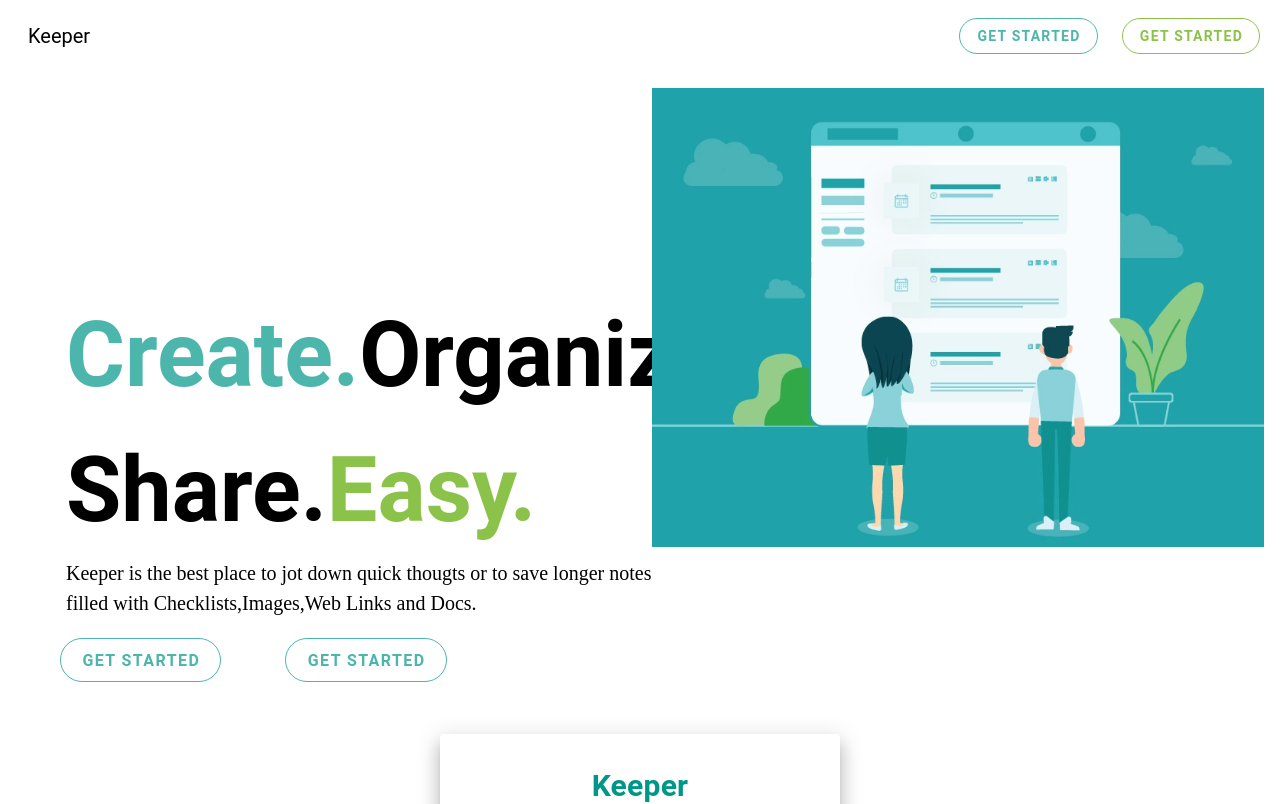
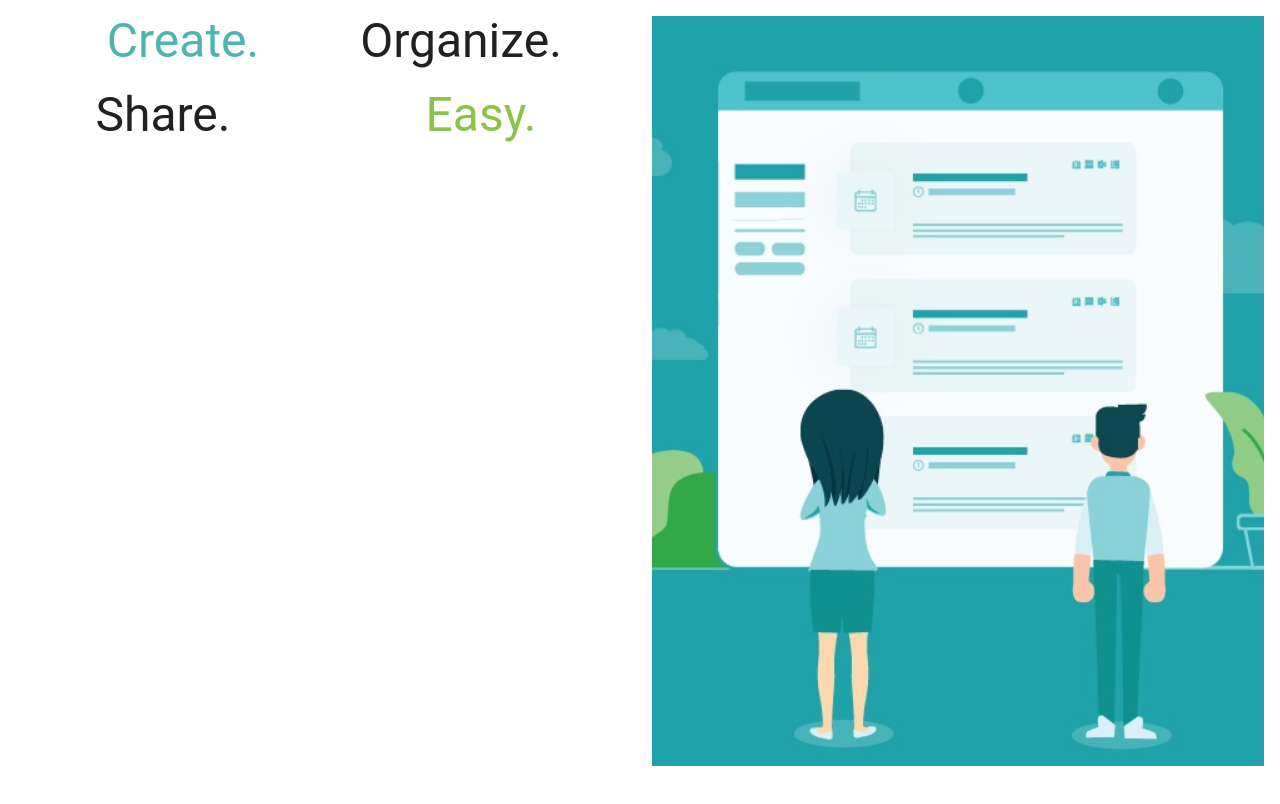
Before and after one commit to Chiragh-itpath/keeper, a Vue app in the folder Frontend/: page / in a window 1280 px wide. Before the commit this address had no page. Shown: the top 804 px of the page. Built offline with nearby package versions, Linux system fonts and the light colour scheme.

Commit message:
Modified homepage

```diff
--- a/Frontend/src/App.vue
+++ b/Frontend/src/App.vue
@@ -1,9 +1,8 @@
 <script setup lang="ts">
-import home from "@/pages/home.vue"
-import login from './pages/LoginPage.vue';
+import home from "@/pages/HomePage.vue"
 </script>
 
 <template>
 <home/>
-<login/>
+<!-- <login/> -->
 </template>
--- /dev/null
+++ b/Frontend/src/components/CardComponent.vue
@@ -0,0 +1,41 @@
+<script setup lang="ts">
+const props = withDefaults(defineProps<{
+    variant?: NonNullable<"flat" | "text" | "elevated" | "tonal" | "outlined" | "plain"> | undefined;
+}>(), {
+    variant: 'flat'
+});
+</script>
+
+<template>
+    <v-row>
+        <v-col cols="12">
+            <v-sheet>
+
+                <v-card :variant="props.variant">
+            <div class="d-flex flex-no-wrap justify-space-between">
+                    <div>
+                        <v-card-title>
+                            <slot name="title">
+                            </slot>
+                        </v-card-title>
+                        <v-card-subtitle>
+                            <slot name="subtitle">
+                            </slot>
+                        </v-card-subtitle>
+                        <v-card-text>
+                            <slot name="text">
+                            </slot>
+                        </v-card-text>
+                        <v-card-actions>
+                            <slot name="actions"></slot>
+                        </v-card-actions>
+                    </div>
+                <div>
+                    <slot name="image"></slot>
+                </div>
+            </div>
+        </v-card>
+            </v-sheet>
+      </v-col>
+        </v-row>
+</template>
--- /dev/null
+++ b/Frontend/src/pages/HomePage.vue
@@ -0,0 +1,68 @@
+<script setup lang="ts">
+import img from '@/assests/images/Home.jpg'
+import MyBtn from '@/components/MyBtn.vue';
+import CardComponent from '@/components/CardComponent.vue';
+</script>
+
+<template>
+    <h1></h1>
+    <v-container fluid>
+        <v-row>
+            <v-col cols="12" md="6">
+                <v-sheet class="text-center">
+                            <div class="text-h3 text-center">
+                                <v-row>
+                                    <v-col class="ml-10">
+                                        <span class="text-teal-lighten-2">Create.</span>
+                                    </v-col>
+                                    <v-col class="mr-10">
+                                        Organize.
+                                    </v-col>
+                                </v-row>
+                                <v-row>
+                                    <v-col>
+                                        Share.
+                                    </v-col>
+                                    <v-col>
+                                        <span
+                                    class="text-light-green">Easy.</span>
+                                    </v-col>
+                                </v-row>
+                            </div>
+                </v-sheet>
+            </v-col>
+            <v-col>
+                <v-img :src="img" height="750" cover />
+            </v-col>
+        </v-row>
+    </v-container>
+    <!-- <v-container fluid>
+        <v-toolbar color="white" density="comfortable" title="Keeper" class="pa-2"><v-btn color="teal-lighten-2"
+                class="ma-5 mx-3 font-weight-bold" variant="outlined" rounded>Get Started</v-btn><v-btn color="light-green"
+                variant="outlined" class="ma-5 mx-3 font-weight-bold" rounded>Get Started</v-btn></v-toolbar>
+        <v-row>
+            <v-col lg="6" sm="12" md="12">
+                <card-component>
+                    <template #title>
+                        <div class="text-h2">
+                            <span class="text-teal-lighten-2">Create.</span>Organize.<br />Share.<span
+                                class="text-light-green">Easy.</span>
+                        </div>
+                    </template>
+
+                </card-component>
+
+            </v-col>
+            <v-col lg="6" sm="12" md="12">
+                <card-component>
+                    <template #image>
+                            <v-img :src="img" class="" cover/>
+
+                    </template>
+                </card-component>
+            </v-col>
+
+        </v-row>
+
+    </v-container>-->
+</template>
--- a/Frontend/src/pages/home.vue
+++ /dev/null
@@ -1,39 +0,0 @@
-<script setup lang="ts">
-import img from '@/assests/images/Home.jpg'
-import MyBtn from '@/components/MyBtn.vue';
-</script>
-
-<template>
- <v-toolbar color="white" density="comfortable" title="Keeper" class="pa-2"><v-btn color="teal-lighten-2" class="ma-5 mx-3 font-weight-bold" variant="outlined" rounded>Get Started</v-btn><v-btn color="light-green"  variant="outlined" class="ma-5 mx-3 font-weight-bold" rounded>Get Started</v-btn></v-toolbar>
- <v-container fluid class="p-0">
-    <v-row >
-        <v-col cols="12" lg="6" sm="12">
-            <h2 class="heading"><span class="text-teal-lighten-2">Create.</span>Organize.<br/>Share.<span class="text-light-green">Easy.</span></h2>
-            <p class="description">Keeper is the best place to jot down quick thougts or to save longer notes filled with Checklists,Images,Web Links and Docs.</p>
-            <my-btn title="Get Started"></my-btn>
-            <my-btn title="Get Started"></my-btn>
-            <!-- <v-btn color="light-green" class="ms-9 ma-5 mt-5" size="large" rounded>Get Started</v-btn> -->
-        </v-col>
-        <v-col cols="12" lg="6" sm="12">
-            <v-img :src="img" class="w-100" cover></v-img>
-        </v-col>
-    </v-row>
- </v-container>
-</template>
-
-<style scoped>
-h2.heading{
-    font-size: 90px;
-    font-weight: 600;
-    margin-top: 200px;
-    margin-left: 50px;
-
-}
-p.description{
-    font-size:20px;
-    font-weight: 200;
-    width:600px;
-    margin-left: 50px;
-    font-family:'Times New Roman', Times, serif
-}
-</style>
```
Also changed, not shown: Frontend/src/pages/LoginPage.vue (+0 -8 lines), Frontend/src/pages/SignUpPage.vue (renamed from Frontend/src/pages/signUp.vue).
